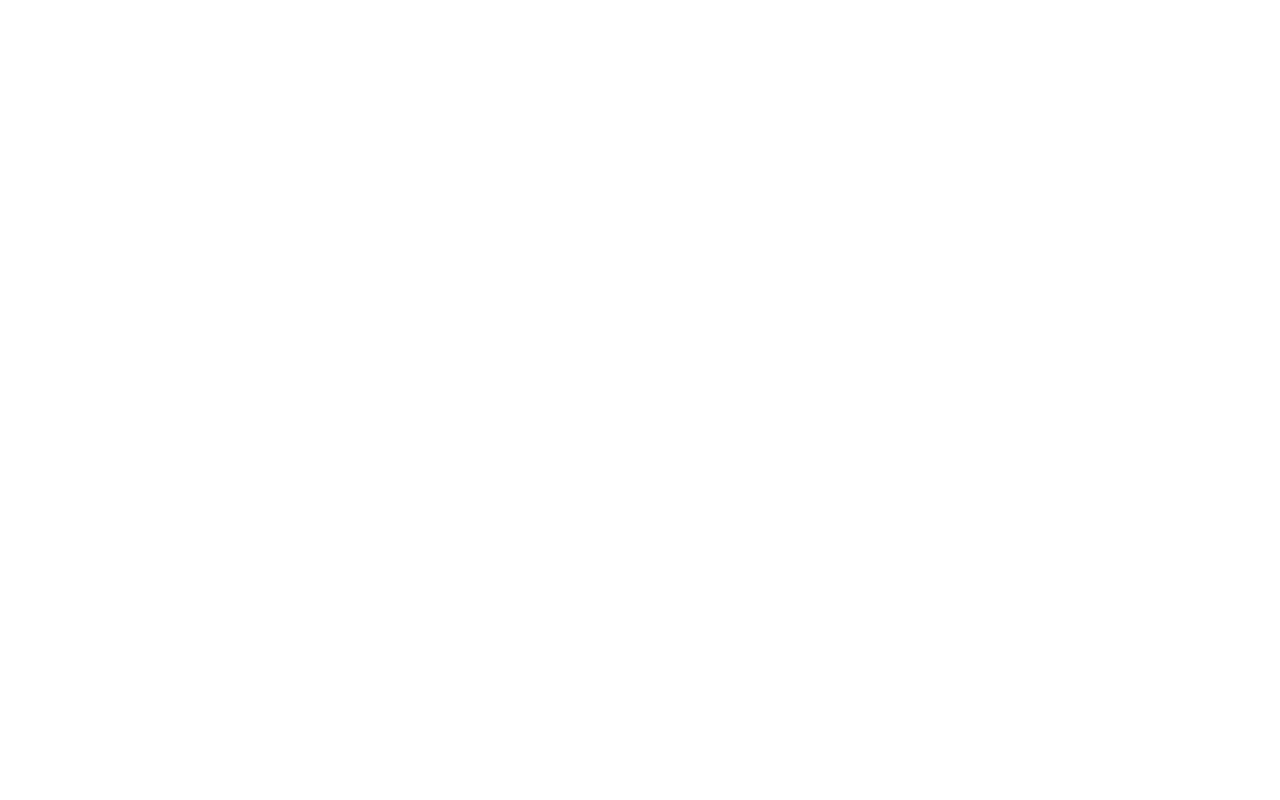
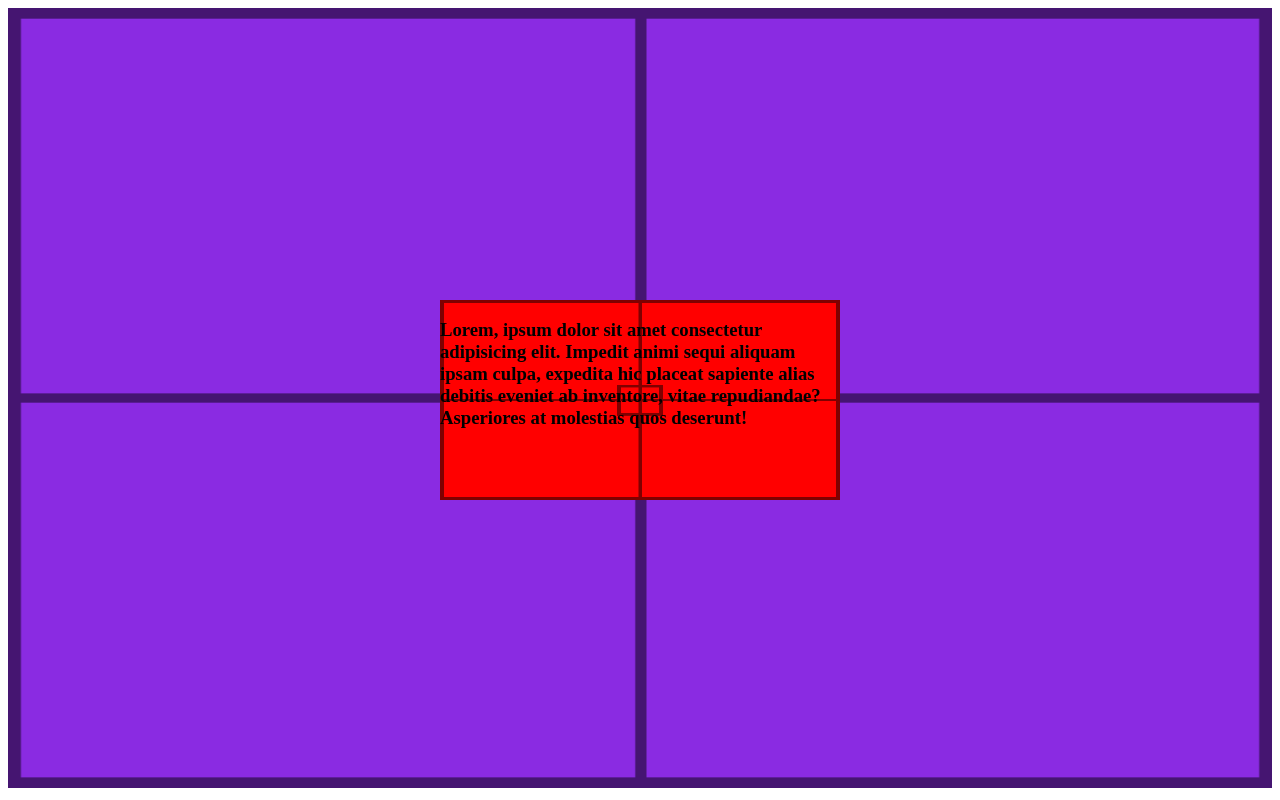
Before and after one commit to ryantwx/html-css, a plain HTML site: page ex0022/fundo05.html in a window 1280 px wide. Drawn offline with Linux system fonts and the light colour scheme.

Commit message:
Update fundo05.html

```diff
--- a/ex0022/fundo05.html
+++ b/ex0022/fundo05.html
@@ -4,8 +4,34 @@
     <meta charset="UTF-8">
     <meta name="viewport" content="width=device-width, initial-scale=1.0">
     <title>Document</title>
+    <style>
+        #container{
+            background-image: url('imagens/target001.png');
+            background-size: 100% 100%;
+            height: 500px;
+            background-color: blueviolet;
+            padding: 10px;
+            height: 95vh;
+        }
+        #conteudo{
+            background-image: url('imagens/target001.png');
+            background-size: 100% 100%;
+            position: absolute;
+            height: 200px;
+            width: 400px;
+            background-color: red;
+            left: 50%;
+            top: 50%;
+            transform: translate(-50%,-50%);
+        }
+    </style>
 </head>
 <body>
+    <section id="container">
+        <article id="conteudo">
+            <h1>Lorem, ipsum dolor sit amet consectetur adipisicing elit. Impedit animi sequi aliquam ipsam culpa, expedita hic placeat sapiente alias debitis eveniet ab inventore, vitae repudiandae? Asperiores at molestias quos deserunt!</h1>
+        </article>
+    </section>
 
 </body>
 </html>
```
